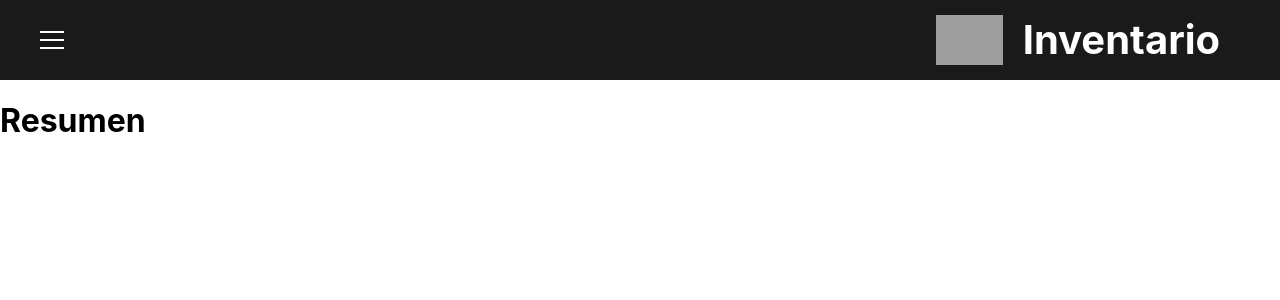
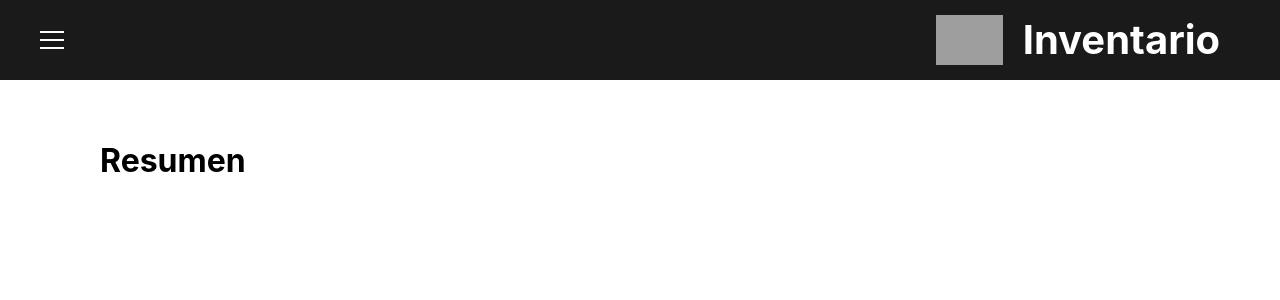
Before and after one commit to edevars/BarrioVivo, a Next.js app: page /resumen in a window 1280 px wide. Shown: the top 300 px of the page. Built offline with nearby package versions, Linux system fonts and the light colour scheme; grey boxes are pictures that could not be loaded.

Commit message:
:sparkles: Adding wrapper

```diff
--- a/src/Components/Layout/index.js
+++ b/src/Components/Layout/index.js
@@ -1,12 +1,17 @@
 import React from "react";
 import Navbar from "../Navbar";
+import styled from "styled-components";
 import PropTypes from "prop-types";
+
+const Wrapper = styled.div`
+  padding: 40px 100px;
+`;
 
 const Layout = ({ children }) => {
   return (
     <>
       <Navbar />
-      {children}
+      <Wrapper>{children}</Wrapper>
     </>
   );
 };
```
